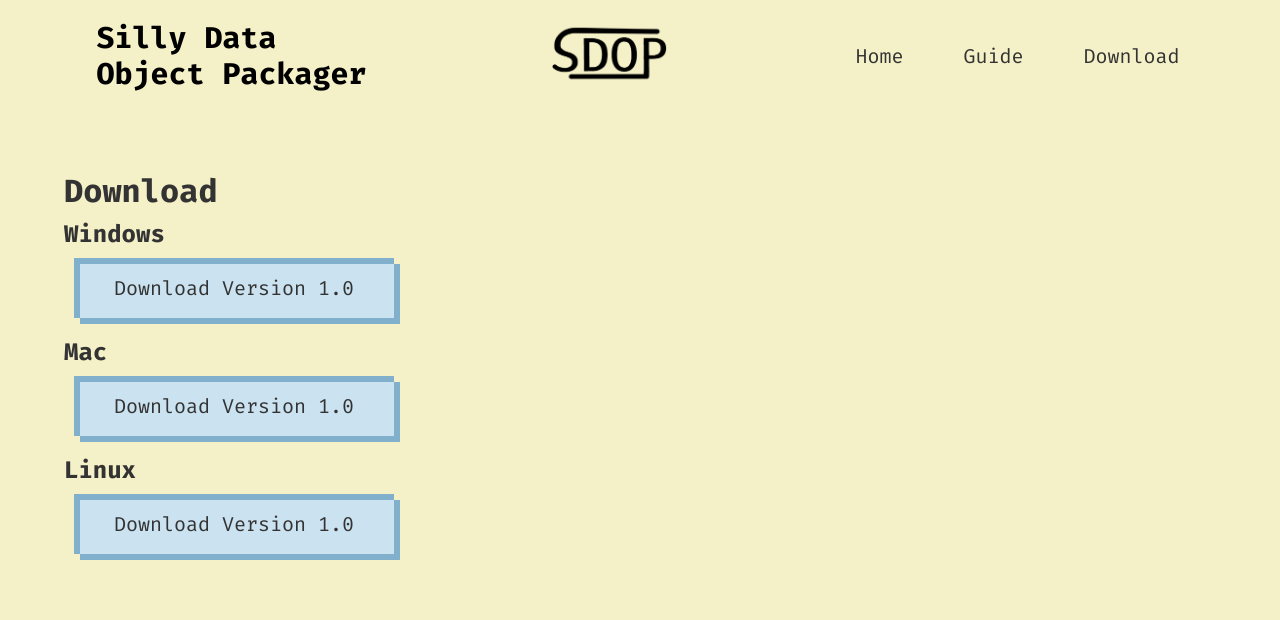
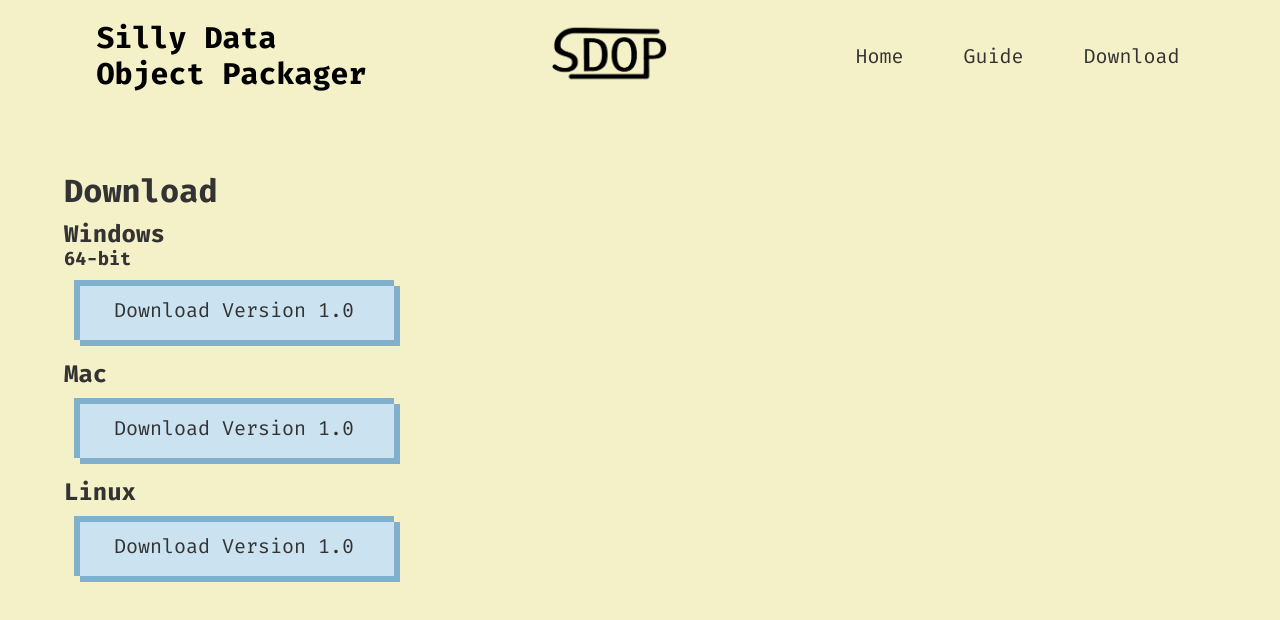
Before and after one commit to dliang3/SDOP-website, a React (Create React App) app: page /Download in a window 1280 px wide. Shown: the top 620 px of the page. Built offline with nearby package versions, Linux system fonts and the light colour scheme.

Commit message:
test mareep download

```diff
--- a/src/pages/Download/Download.js
+++ b/src/pages/Download/Download.js
@@ -6,9 +6,14 @@ const Download = () => {
       <h1>Download</h1>
       <div className="SystemDownloadBlock">
         <h2>Windows</h2>
-        <button className="mainButton">
-          Download Version 1.0
-        </button>
+        <h3>64-bit</h3>
+        {/* <a href="../../appCode/SDOP_app.zip" download="SDOP_app.zip"> */}
+        <a href={require("../../appCode/test_mareep.png")} download="test_mareep">
+          <button className="mainButton">
+            Download Version 1.0
+          </button>
+        </a>
+
         <h2>Mac</h2>
         <button className="mainButton">
           Download Version 1.0
```
Also changed, not shown: src/appCode/test_mareep.png (added), 1 other file (tests, documents, lock files or other folders).
